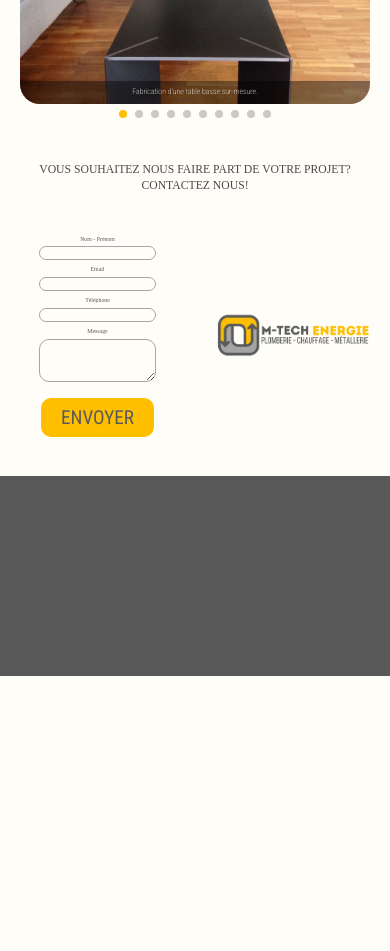
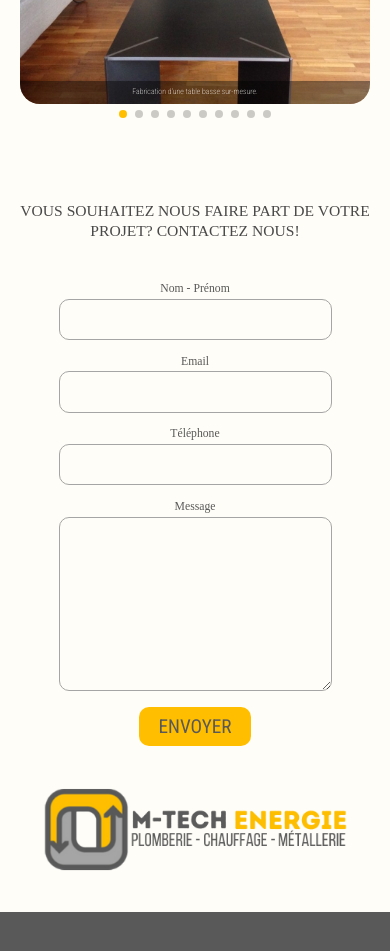
Before and after one commit to lomi9/m-tech_energie, a React (Create React App) app: page / in a window 390 px wide. Shown: the part 2200-3151 px from the top of the page. Before the commit the page ends 2876 px from the top, so only its background shows below. Built offline with nearby package versions, Linux system fonts and the light colour scheme; no server answers; a web font is replaced by a local one.

Commit message:
style : contact components on mobile

```diff
--- a/src/components/contact/Contact.scss
+++ b/src/components/contact/Contact.scss
@@ -165,3 +165,50 @@
         }
     }
 }
+
+@media (max-width : 480px) {
+    .contact{
+
+        &__header-title{
+            font-size: 4vw;
+            line-height: 5vw;
+            padding-top: 20vw;
+        }
+        &__content{
+            flex-direction: column;
+            &-left{
+                width: 100%;
+                padding-bottom: 10vw;
+                &-form{
+                    &-label{
+                        font-size: 3vw;
+                    }
+
+                    &-input{
+                        width: 70vw;
+                        padding: 3vw;
+                        margin-bottom: 3vw;
+                        font-size: 3.5vw;
+                    }
+                    &-textarea {
+                        width: 70vw;
+                        padding: 3vw 3vw 33vw 3vw ;
+                        font-size: 3.5vw;
+                    }
+                }
+            }
+            &-right{
+                width: 100%;
+            }
+        }
+    }
+
+    .modal__content{
+        width: 60vw;
+        &-text{
+            font-size: 3.5vw;
+            line-height: 5vw;
+            padding-bottom: 3vw;
+        }
+    }
+}
```
